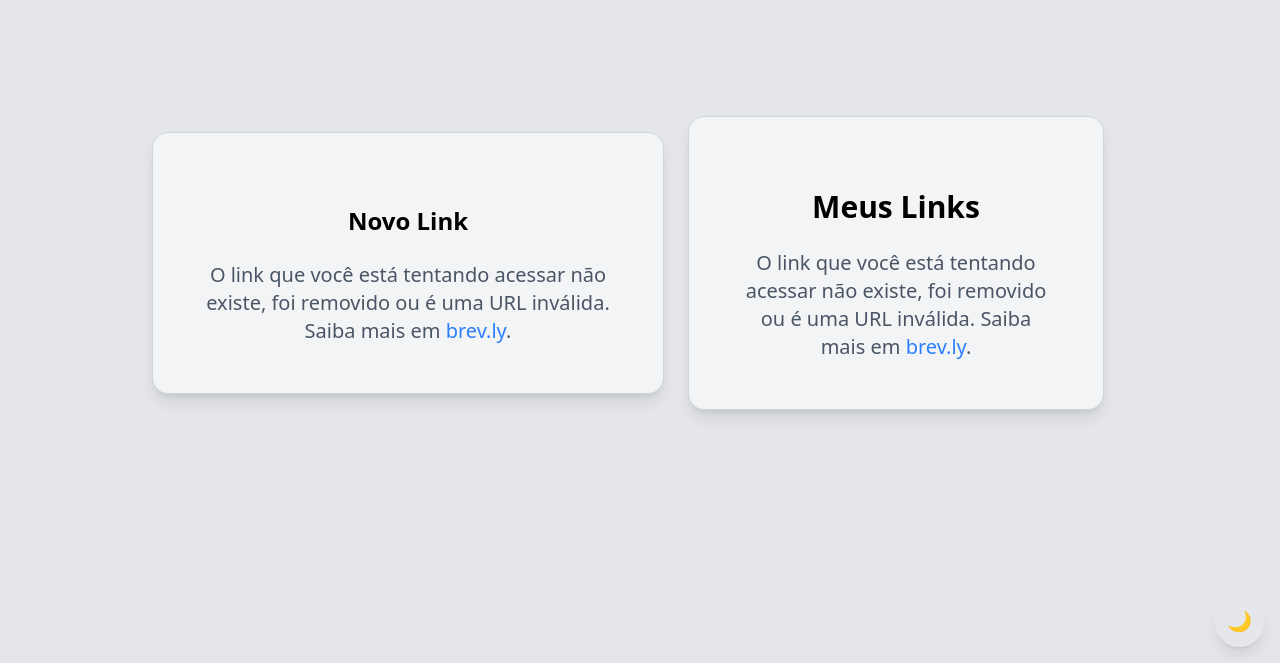
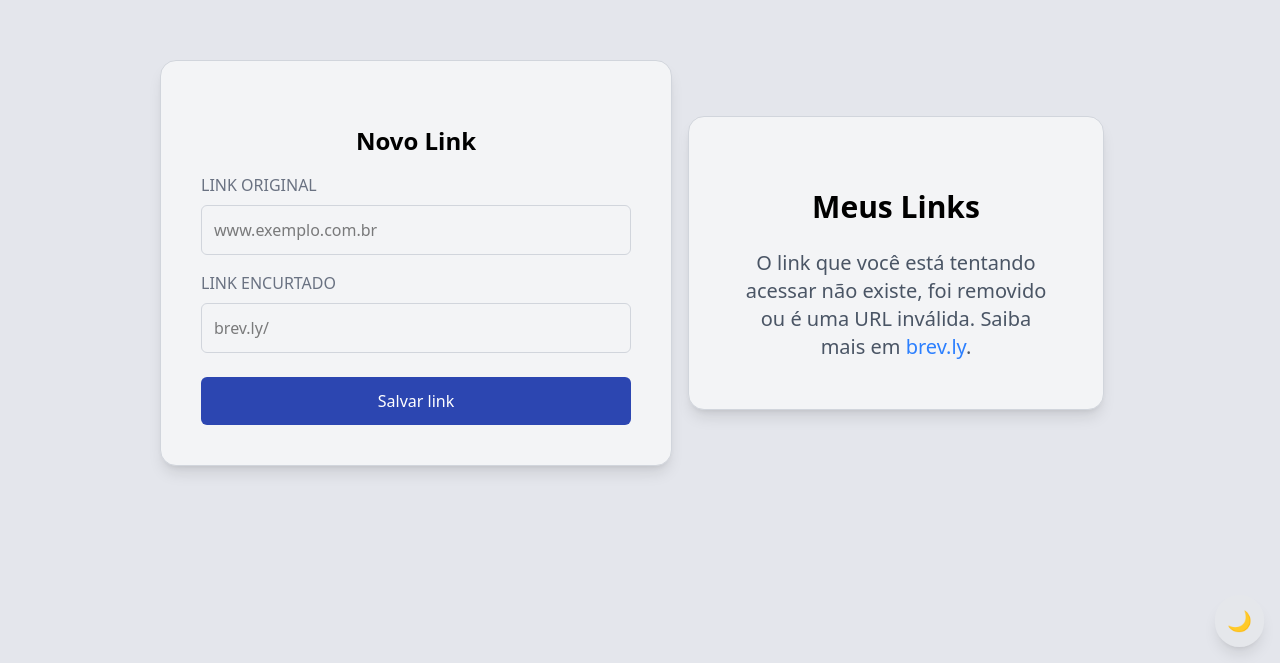
Before and after one commit to Miguel-ectil/brevLink, a Next.js app: page / in a window 1280 px wide. Shown: the part 137-800 px from the top of the page. Built offline with nearby package versions, Linux system fonts and the light colour scheme.

Commit message:
[ADD, UPD] Adicionando inputs e botão

```diff
--- a/src/app/page.tsx
+++ b/src/app/page.tsx
@@ -3,13 +3,44 @@ import ThemeToggle from "@/components/ThemeToggle";
 
 export default function Home() {
   return (
-    <div className="flex min-h-screen items-center justify-center space-x-6 px-4">
-      <div className="bg-gray-100 border border-gray-300 rounded-2xl shadow-lg p-8 md:p-12 max-w-lg w-full sm:w-3/4 lg:w-1/2 flex flex-col items-center text-center">
-        <p className="text-1xl md:text-2xl mt-6 font-bold">Novo Link</p>
-        <p className="mt-6 text-lg md:text-xl text-gray-600 max-w-md">
-          O link que você está tentando acessar não existe, foi removido ou é uma URL inválida. Saiba mais em <a href="https://brev.ly" className="text-blue-500 hover:underline">brev.ly</a>.
-        </p>
+    <div className="flex min-h-screen items-center justify-center space-x-4 px-4">
+      <div className="bg-gray-100 border border-gray-300 rounded-2xl shadow-lg p-6 md:p-10 max-w-lg w-full sm:w-3/4 lg:w-1/2 flex flex-col items-center text-center">
+        <p className="text-xl md:text-2xl mt-6 font-bold">Novo Link</p>
+
+        {/* Primeiro Input */}
+        <div className="w-full text-left mt-4">
+          <label className="block text-gray-500 font-small mb-2" htmlFor="nome">
+            LINK ORIGINAL
+          </label>
+          <input
+            type="text"
+            id="nome"
+            placeholder="www.exemplo.com.br"
+            className="w-full p-3 border border-gray-300 rounded-md focus:outline-none focus:ring-2 focus:ring-gray-200"
+          />
+        </div>
+
+        {/* Segundo Input */}
+        <div className="w-full text-left mt-4">
+          <label className="block text-gray-500 font-small mb-2" htmlFor="email">
+          LINK ENCURTADO
+          </label>
+          <input
+            type="email"
+            id="email"
+            placeholder="brev.ly/"
+            className="w-full p-3 border border-gray-300 rounded-md focus:outline-none focus:ring-2 focus:ring-gray-200"
+          />
+        </div>
+
+        {/* Botão */}
+        <button
+          className="w-full mt-6 p-3 text-white font-medium rounded-md bg-[#2C46B1] hover:bg-[#2C4091] cursor-pointer"
+        >
+          Salvar link
+        </button>
       </div>
+
       {/* Card da Direita (Menor) */}
       <div className="bg-gray-100 border border-gray-300 rounded-2xl shadow-lg p-8 md:p-12 w-full sm:w-3/4 lg:w-1/3 flex flex-col items-center text-center">
         <p className="text-2xl md:text-3xl mt-6 font-bold">Meus Links</p>
```
